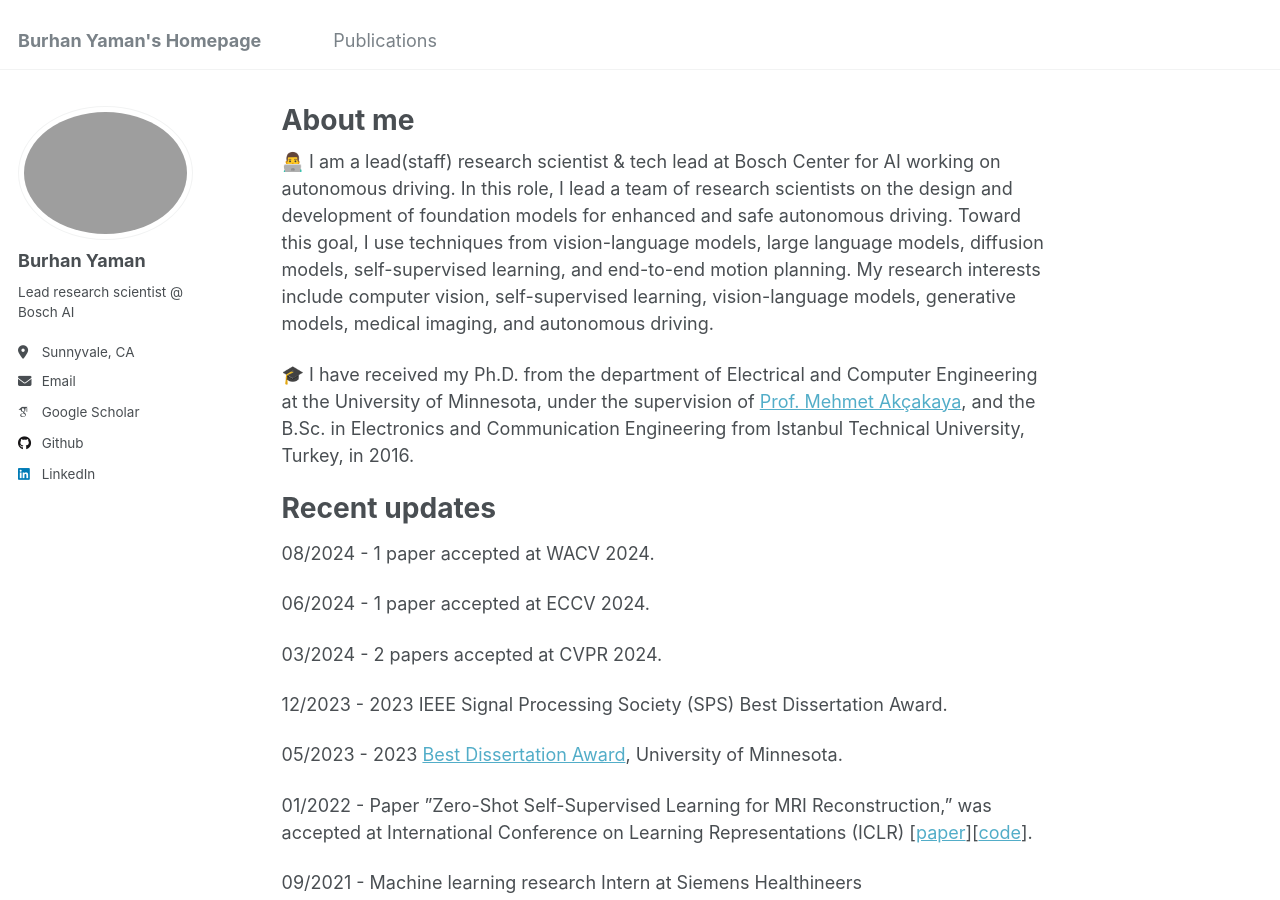
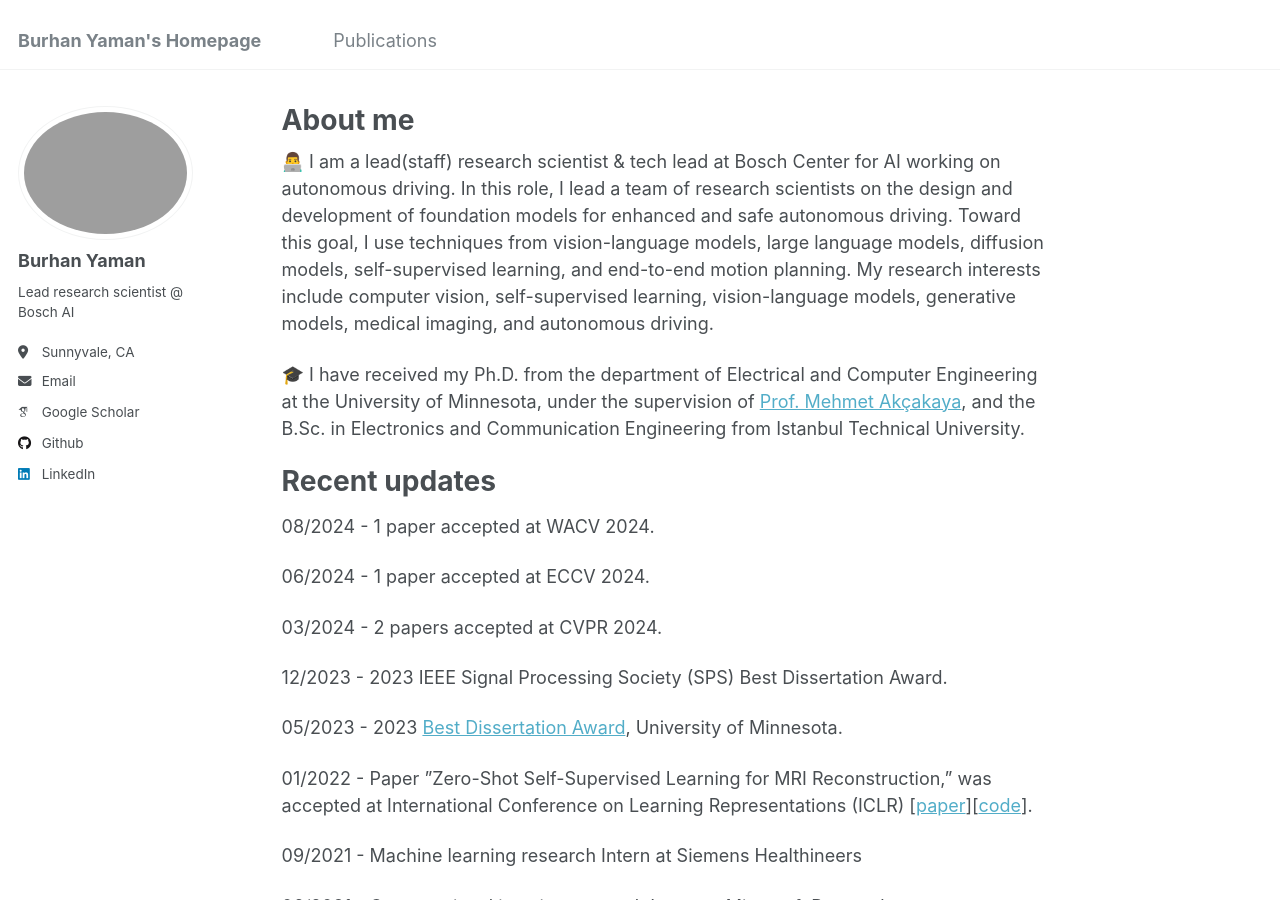
Before and after one commit to byaman14/byaman14.github.io, a Jekyll site: the page built from _pages/about.md, in a window 1280 px wide and 900 px high. Built offline with Jekyll 4.4.1, drawn with Linux system fonts in a browser that asks for light colours; some web fonts are replaced.

Commit message:
Update about.md

```diff
--- a/_pages/about.md
+++ b/_pages/about.md
@@ -10,7 +10,7 @@ redirect_from:
 👨‍💻 I am a lead(staff) research scientist & tech lead at Bosch Center for AI working on autonomous driving. In this role, I lead a team of research scientists on the design and development of foundation models for enhanced and safe autonomous driving. Toward this goal, I use techniques from vision-language models, large language models, diffusion models, self-supervised learning, and end-to-end motion planning.
 My research  interests include computer vision, self-supervised learning, vision-language models, generative models, medical imaging, and autonomous driving.
 
-🎓 I have received my Ph.D. from the department of Electrical and Computer Engineering at the University of Minnesota, under the supervision of [Prof. Mehmet Akçakaya](https://imagine.umn.edu/people/mehmet-ak%C3%A7akaya), and the B.Sc. in Electronics and Communication Engineering from Istanbul Technical University, Turkey, in 2016.
+🎓 I have received my Ph.D. from the department of Electrical and Computer Engineering at the University of Minnesota, under the supervision of [Prof. Mehmet Akçakaya](https://imagine.umn.edu/people/mehmet-ak%C3%A7akaya), and the B.Sc. in Electronics and Communication Engineering from Istanbul Technical University.
 
 
 
```
